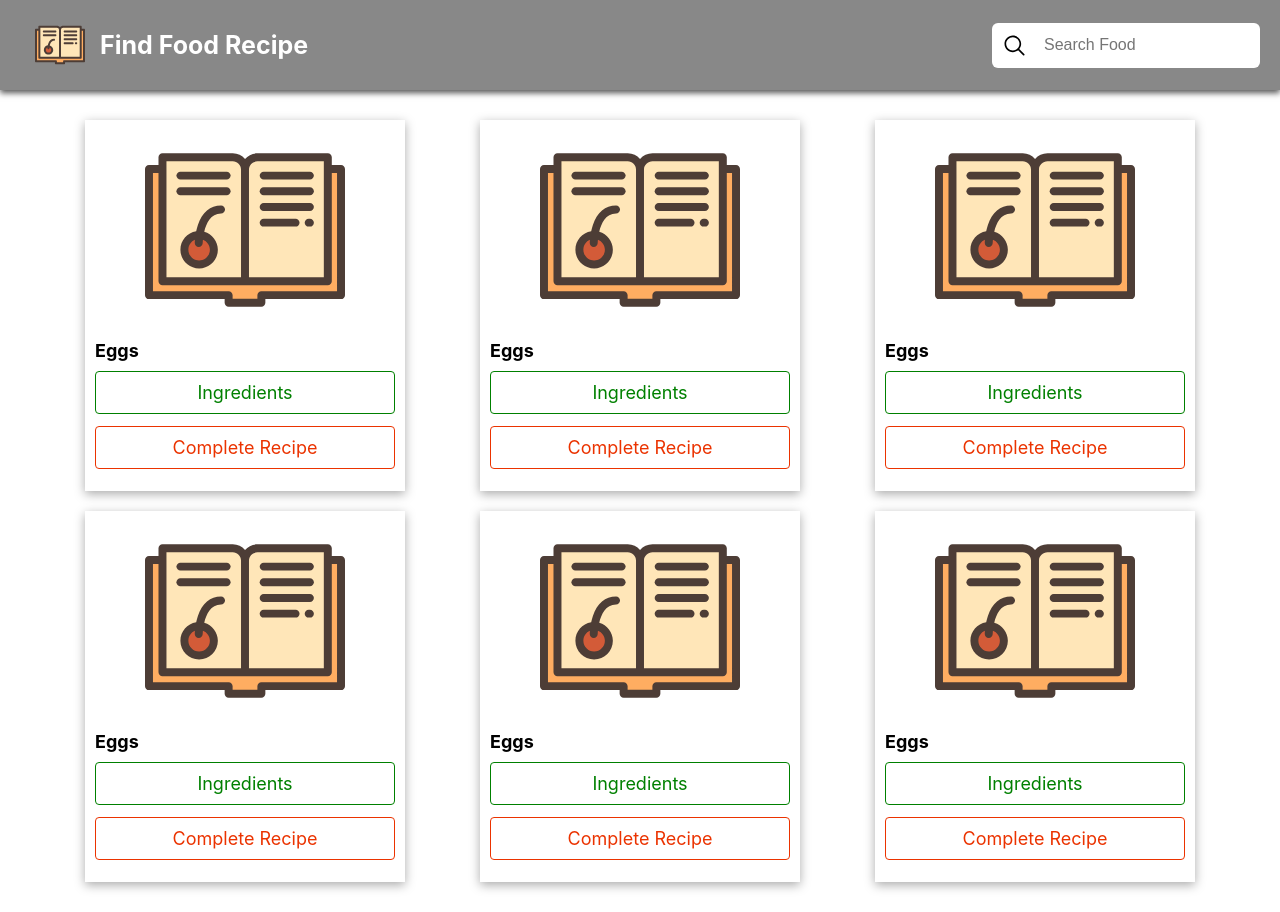
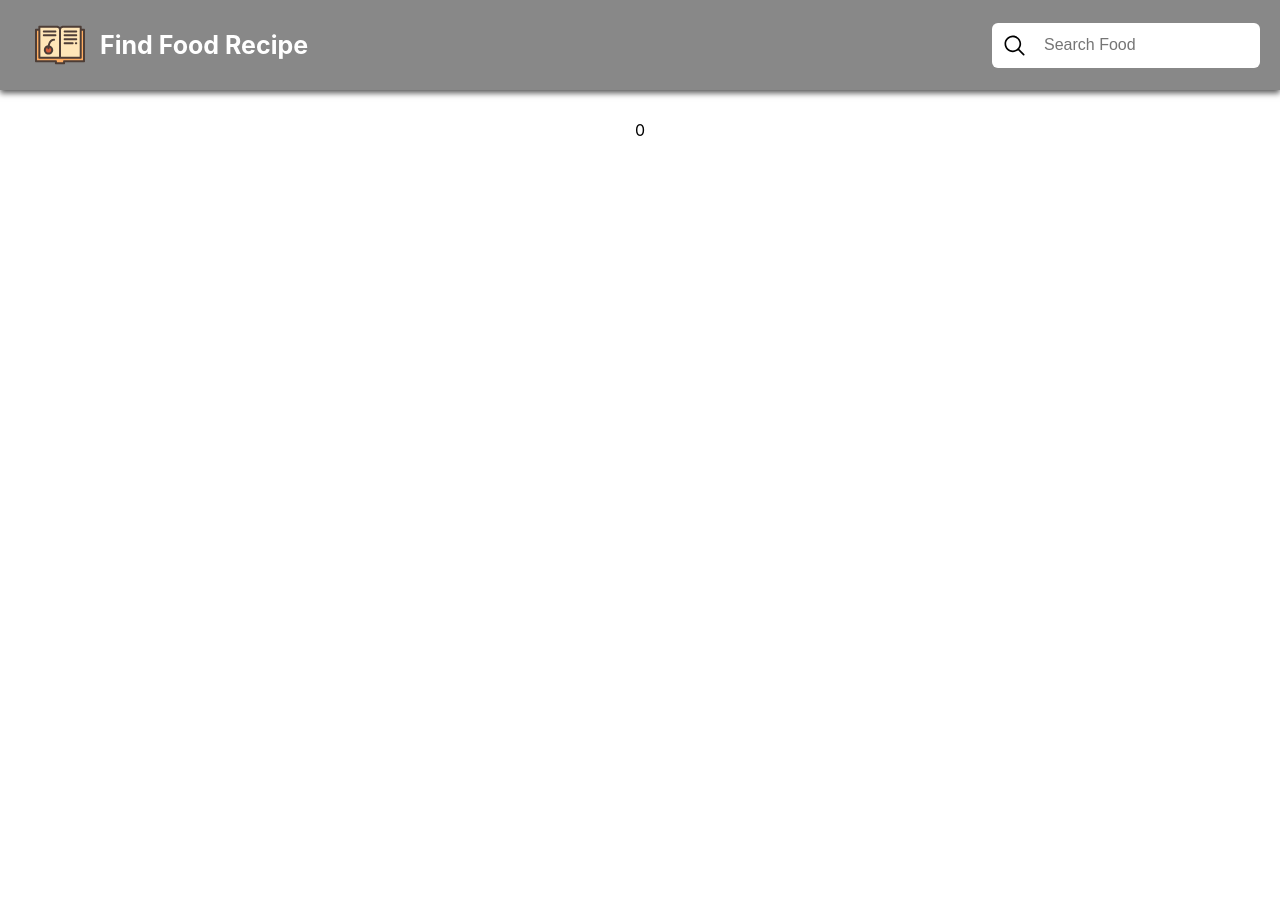
Before and after one commit to dm-valdez/food-finder, a React (Create React App) app: page / in a window 1280 px wide. After the commit the page ends 800 px from the top, so only its background shows below. Built offline with nearby package versions, Linux system fonts and the light colour scheme.

Commit message:
remove hardcode item and get and display the real items from api

```diff
--- a/src/App.js
+++ b/src/App.js
@@ -1,4 +1,7 @@
+import { useState } from 'react';
+import axios from 'axios';
 import styled from 'styled-components';
+
 import {
   Header,
   AppNameComponent,
@@ -16,6 +19,10 @@ import {
   CompleteRecipe
 } from './components/RecipeComponent';
 
+
+const APP_ID = "b8481ba5";
+const APP_KEY = "16c7f9de9ce6dee28a50b50621ab4669";
+
 const Container = styled.div`
   display: flex;
   flex-direction: column;
@@ -30,53 +37,52 @@ const RecipeListContainer = styled.div`
   justify-content: space-evenly;
 `;
 
+const RecipeComponent = (props) => {
+  const { recipeObj } = props;
+  return (
+    <RecipeContainer>
+      <CoverImage src={recipeObj.image} />
+      <RecipeName>{recipeObj.label}</RecipeName>
+      <IngredientsText>Ingredients</IngredientsText>
+      <CompleteRecipe onClick={() => window.open(recipeObj.url)}>Complete Recipe</CompleteRecipe>
+    </RecipeContainer>
+  );
+};
+
 function App() {
+  const [timeoutId, updateTimoutId] = useState();
+  const [recipeList, updateRecipeList] = useState([]);
+
+  const fetchRecipe = async (searchString) => {
+    const response = await axios.get(
+      `https://api.edamam.com/api/recipes/v2?type=public&q=${searchString}&app_id=${APP_ID}&app_key=${APP_KEY}`
+    );
+    updateRecipeList(response.data.hits);
+  };
+
+  const onTextChange = (event) => {
+    clearTimeout(timeoutId)
+    const timeout = setTimeout(() => fetchRecipe(event.target.value), 500);
+    updateTimoutId(timeout);
+  };
+
+
   return (
     <Container>
       <Header>
         <AppNameComponent><AppIcon src='/recipe-icon.svg' />Find Food Recipe</AppNameComponent>
         <SearchComponent>
           <SearchIcon src="/search-icon.svg" />
-          <SearchInput placeholder='Search Food' />
+          <SearchInput placeholder='Search Food' onChange={onTextChange} />
         </SearchComponent>
       </Header>
       <RecipeListContainer>
-        <RecipeContainer>
-          <CoverImage src="/recipe-icon.svg" alt="" />
-          <RecipeName>Eggs</RecipeName>
-          <IngredientsText>Ingredients</IngredientsText>
-          <CompleteRecipe>Complete Recipe</CompleteRecipe>
-        </RecipeContainer>
-        <RecipeContainer>
-          <CoverImage src="/recipe-icon.svg" alt="" />
-          <RecipeName>Eggs</RecipeName>
-          <IngredientsText>Ingredients</IngredientsText>
-          <CompleteRecipe>Complete Recipe</CompleteRecipe>
-        </RecipeContainer>
-        <RecipeContainer>
-          <CoverImage src="/recipe-icon.svg" alt="" />
-          <RecipeName>Eggs</RecipeName>
-          <IngredientsText>Ingredients</IngredientsText>
-          <CompleteRecipe>Complete Recipe</CompleteRecipe>
-        </RecipeContainer>
-        <RecipeContainer>
-          <CoverImage src="/recipe-icon.svg" alt="" />
-          <RecipeName>Eggs</RecipeName>
-          <IngredientsText>Ingredients</IngredientsText>
-          <CompleteRecipe>Complete Recipe</CompleteRecipe>
-        </RecipeContainer>
-        <RecipeContainer>
-          <CoverImage src="/recipe-icon.svg" alt="" />
-          <RecipeName>Eggs</RecipeName>
-          <IngredientsText>Ingredients</IngredientsText>
-          <CompleteRecipe>Complete Recipe</CompleteRecipe>
-        </RecipeContainer>
-        <RecipeContainer>
-          <CoverImage src="/recipe-icon.svg" alt="" />
-          <RecipeName>Eggs</RecipeName>
-          <IngredientsText>Ingredients</IngredientsText>
-          <CompleteRecipe>Complete Recipe</CompleteRecipe>
-        </RecipeContainer>
+        {recipeList.length && recipeList.map((recipeObj) => (
+          <RecipeComponent recipeObj={recipeObj.recipe} />
+        ))}
+
+
+
       </RecipeListContainer>
     </Container>
   );
```
